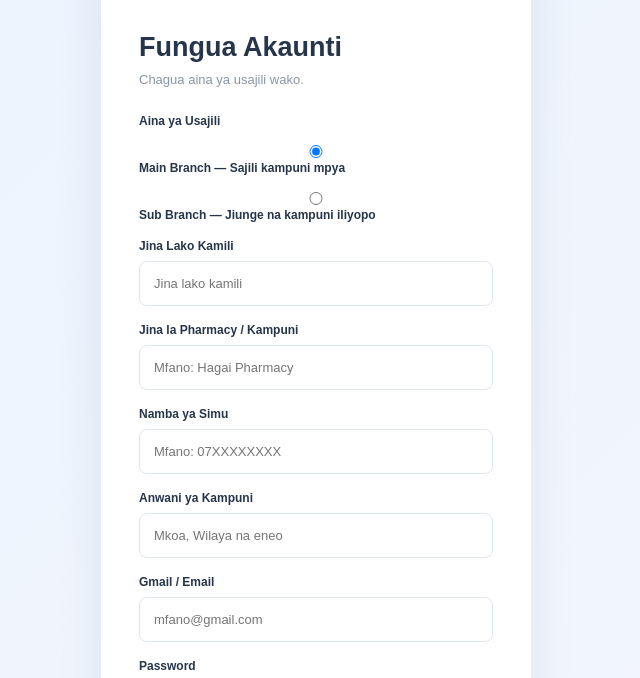
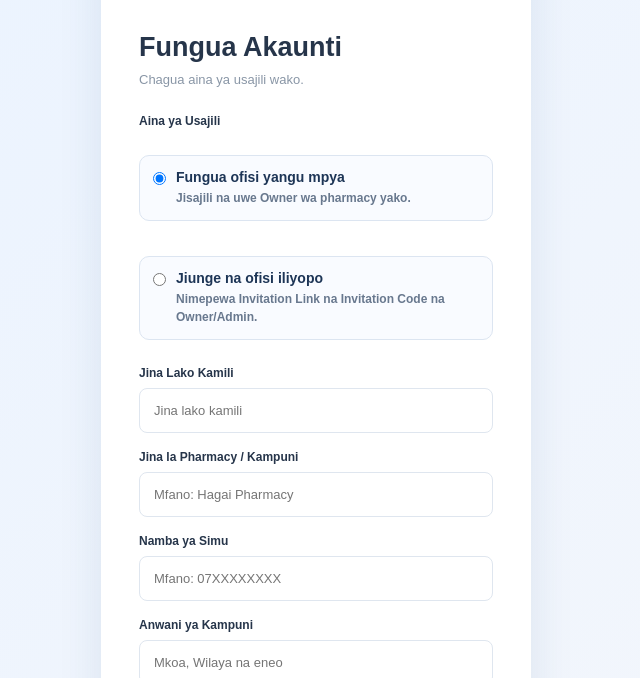
Before and after one commit to hagailaitony661-tech/HAGAI_PHARMACY, a plain HTML site: page signup.html in a window 1280 px wide. Shown: the part 113-791 px from the top of the page, without its empty margins (324-964 px from the left). Drawn offline with Linux system fonts and the light colour scheme; a script that the page names is missing.

Commit message:
Make new-office and invitation signup options clear

```diff
--- a/signup.html
+++ b/signup.html
@@ -5,6 +5,15 @@
 <meta name="viewport" content="width=device-width, initial-scale=1.0">
 <title>Jisajili | HAGAI PHARMACY</title>
 <link rel="stylesheet" href="assets/css/auth.css">
+<style>
+.registration-options{display:grid;gap:10px;margin:10px 0 18px}
+.registration-option{display:flex;align-items:flex-start;gap:10px;padding:13px;border:1px solid #dce5f1;border-radius:10px;background:#f9fbff;cursor:pointer}
+.registration-option input{width:auto;margin:3px 0 0;flex:0 0 auto}
+.registration-option span{display:grid;gap:5px}
+.registration-option strong{font-size:14px;color:#1d3556}
+.registration-option small{font-size:12px;line-height:1.45;color:#68788e}
+#subBranchFields{padding:14px;background:#fff8e8;border:1px solid #f1dfb5;border-radius:10px;margin:12px 0}
+</style>
 </head>
 <body>
 
@@ -19,14 +28,14 @@
     <form id="signupForm">
 
       <label>Aina ya Usajili</label>
-      <div>
-        <label>
+      <div class="registration-options">
+        <label class="registration-option">
           <input type="radio" name="registrationType" value="main" checked>
-          Main Branch — Sajili kampuni mpya
+          <span><strong>Fungua ofisi yangu mpya</strong><small>Jisajili na uwe Owner wa pharmacy yako.</small></span>
         </label>
-        <label>
+        <label class="registration-option">
           <input type="radio" name="registrationType" value="sub">
-          Sub Branch — Jiunge na kampuni iliyopo
+          <span><strong>Jiunge na ofisi iliyopo</strong><small>Nimepewa Invitation Link na Invitation Code na Owner/Admin.</small></span>
         </label>
       </div>
 
@@ -46,8 +55,7 @@
 
       <div id="subBranchFields" hidden>
         <p class="description">
-          Umealikwa kujiunga na kampuni iliyopo. Tumia Invitation Link
-          uliyopewa na Owner/Admin, kisha weka Invitation Code.
+          Ili kujiunga na ofisi nyingine, fungua Invitation Link uliyopewa na Owner/Admin. Kisha weka Invitation Code hapa chini. Email unayotumia lazima ilingane na email iliyoalikwa.
         </p>
 
         <label>Invitation Code</label>
```
